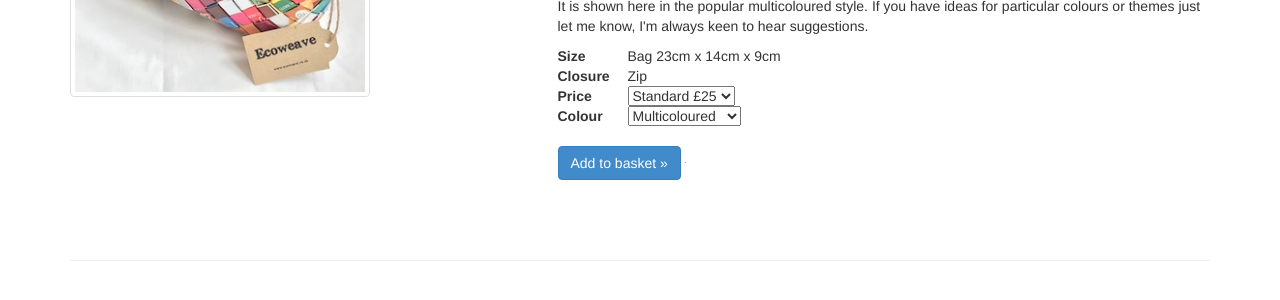
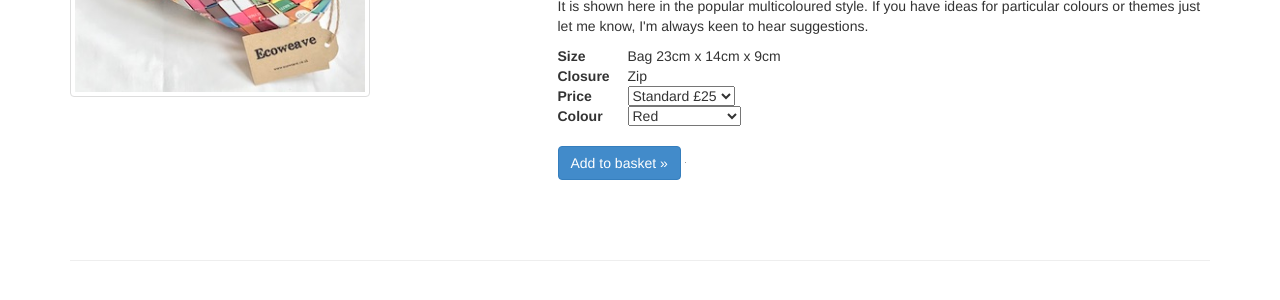
Before and after one commit to ecoweave/ecoweave.github.io, a Jekyll site: the page built from index.html, in a window 1280 px wide and 900 px high, scrolled down 3220 px. Shown: the part 150-450 px from the top of the window. Built offline with Jekyll 4.4.1, drawn with Linux system fonts in a browser that asks for light colours; nearby versions of some CDN libraries; grey boxes are pictures that could not be loaded.

Commit message:
Update products.yml

```diff
--- a/_data/products.yml
+++ b/_data/products.yml
@@ -87,7 +87,7 @@
   paypal-id: DB6KG3E4QSSJL
   options:
    - Standard: £25
-  colors: [Multicoloured, Silver]
+  colors: [Red, Silver]
   name: Wash / Makeup Bag
   price: £25
   size: Bag 23cm x 14cm x 9cm
```
